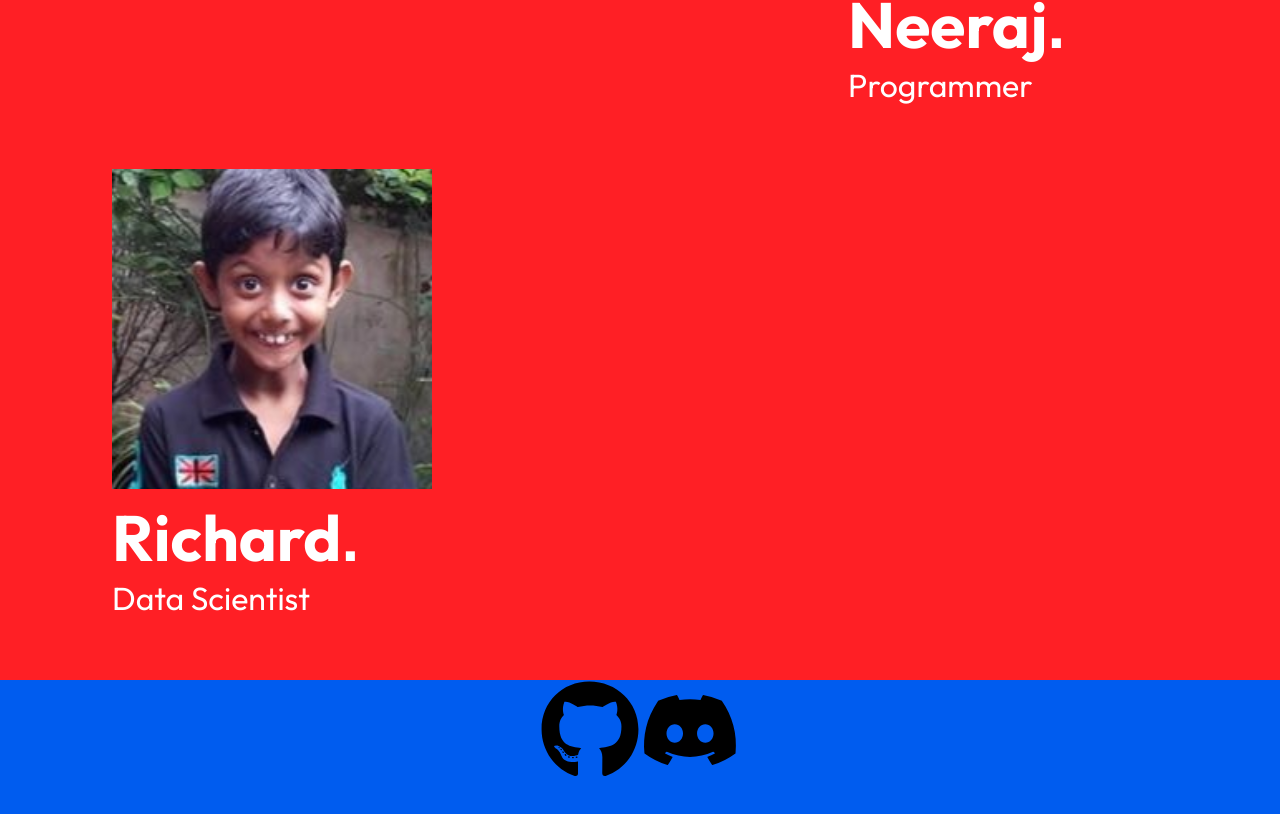
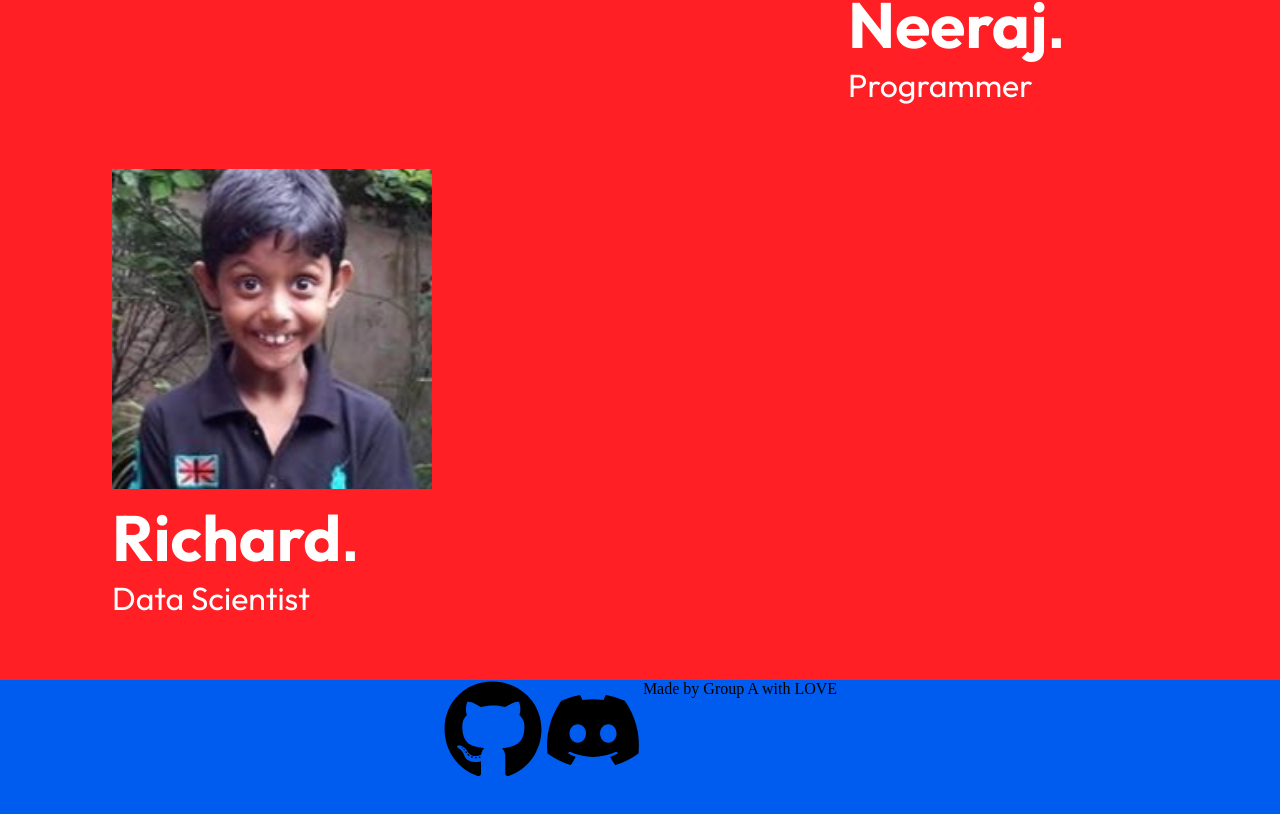
Before and after one commit to superbryn/SELDA, a React (Vite) app: page / in a window 1280 px wide. Shown: the part 5045-5859 px from the top of the page. Built offline with nearby package versions, Linux system fonts and the light colour scheme.

Commit message:
Update Footer.jsx

```diff
--- a/src/elements/Footer.jsx
+++ b/src/elements/Footer.jsx
@@ -13,6 +13,9 @@ function PageFooter(){
                         <FaDiscord className="discord"/>
                     </a>
                 </div>
+                <div className="credits">
+                    <p>Made by Group A with LOVE</p>
+                </div>
             </footer>
         </>
     );
```
